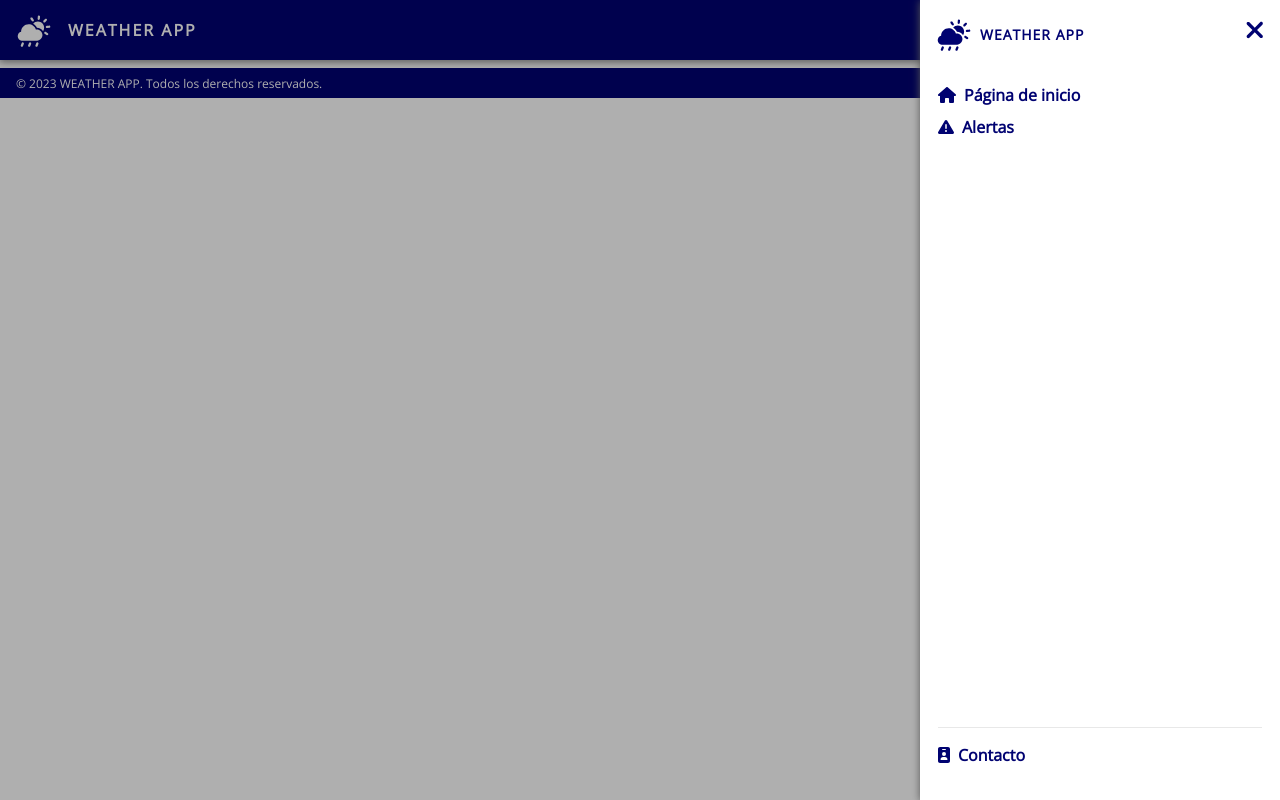
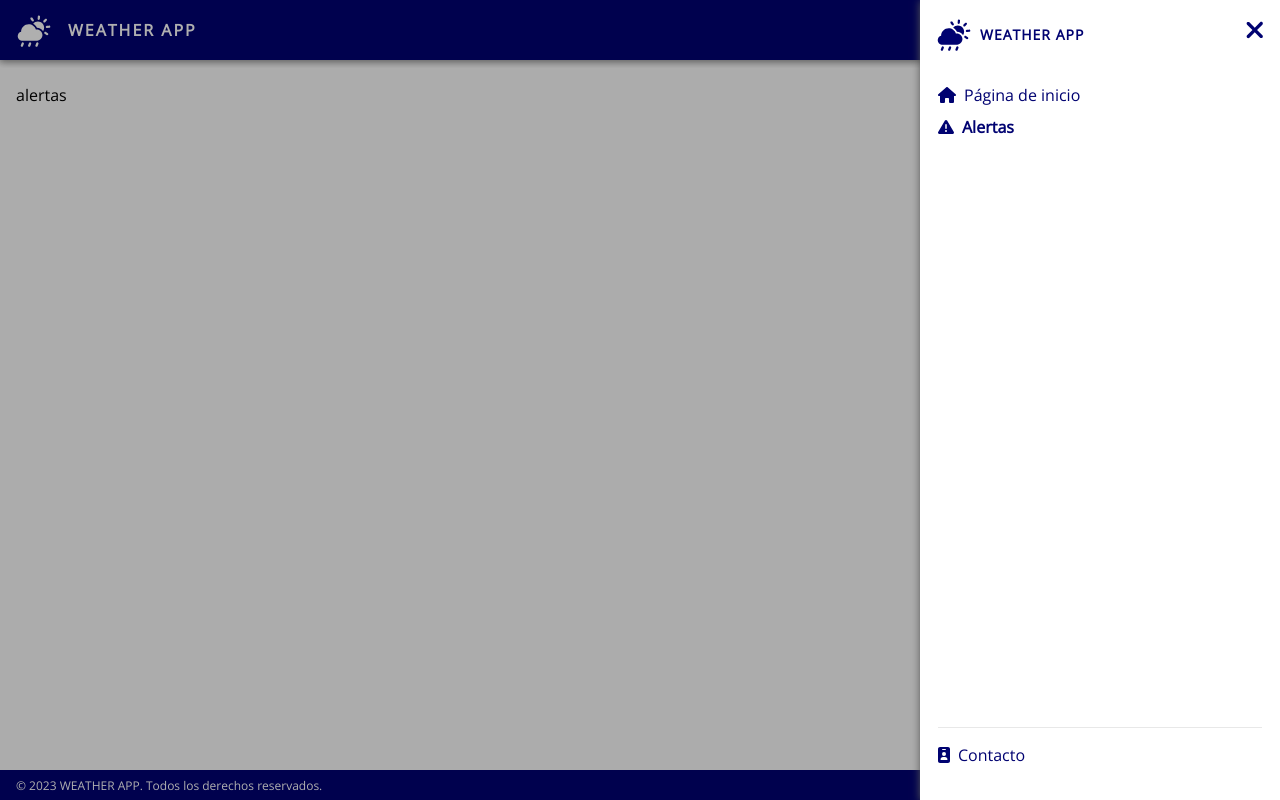
Before and after one commit to marcorm91/weather-app, a React (Create React App) app: page /alerts in a window 1280 px wide. Both pictures are taken after a click on the button 1246 px from the left and 30 px from the top of the page. Built offline with nearby package versions, Linux system fonts and the light colour scheme; no server answers.

Commit message:
add: add weather alerts page and linked component

```diff
--- a/src/App.js
+++ b/src/App.js
@@ -2,6 +2,7 @@
 import WeatherHeader from "./components/weather-header/WeatherHeader"
 import WeatherFooter from "./components/weather-footer/WeatherFooter"
 import WeatherHome from "./pages/weather-home/WeatherHome"
+import WeatherAlerts from "./pages/weather-alerts/WeatherAlerts"
 import { BrowserRouter as Router, Routes, Route } from 'react-router-dom'
 
 function App() {
@@ -10,7 +11,7 @@ function App() {
         <WeatherHeader />
         <Routes>
           <Route path="/" element={<WeatherHome/>} />
-          <Route path="/about" element={''} />
+          <Route path="/alerts" element={<WeatherAlerts/>} />
           <Route path="/contact" element={''} />
         </Routes>
         <WeatherFooter />
--- a/src/components/weather-header/WeatherHeader.js
+++ b/src/components/weather-header/WeatherHeader.js
@@ -16,7 +16,7 @@ const WeatherHeader = () => {
 
   const navItems = [
     { label: `${t('NAVBAR.HOME_PAGE')}`, path: '/', block: 1, icon: faHome },
-    { label: `${t('NAVBAR.ALERTS')}`, path: '/', block: 1, icon: faTriangleExclamation },
+    { label: `${t('NAVBAR.ALERTS')}`, path: '/alerts', block: 1, icon: faTriangleExclamation },
     { label: `${t('NAVBAR.CONTACT')}`, path: '/contact', block: 2, icon: faIdBadge },
   ]
 
--- a/src/components/weather-navbar/WeatherNavbar.js
+++ b/src/components/weather-navbar/WeatherNavbar.js
@@ -1,5 +1,5 @@
 import React from 'react'
-import { Link } from 'react-router-dom'
+import { Link, useLocation } from 'react-router-dom'
 import { WeatherNavbarStyled } from './WeatherNavbarStyled'
 import { FontAwesomeIcon } from '@fortawesome/react-fontawesome'
 import { faTimes } from '@fortawesome/free-solid-svg-icons'
@@ -7,6 +7,7 @@ import { useTranslation } from 'react-i18next'
 
 const WeatherNavbar = ({ items, onClose }) => {
   const { t } = useTranslation()
+  const location = useLocation()
 
   const handleMenuClose = () => {
     onClose()
@@ -18,6 +19,10 @@ const WeatherNavbar = ({ items, onClose }) => {
 
   const block1Items = items.filter((item) => item.block === 1)
   const block2Items = items.filter((item) => item.block === 2)
+
+  const isCurrentPage = (path) => {
+    return location.pathname === path
+  }
 
   return (
     <WeatherNavbarStyled>
@@ -33,7 +38,11 @@ const WeatherNavbar = ({ items, onClose }) => {
           <ul className="block-1__wrapper">
             {block1Items.map((item, index) => (
               <li key={index}>
-                <Link to={item.path} onClick={handleMenuItemClick}>
+                <Link
+                  to={item.path}
+                  onClick={handleMenuItemClick}
+                  className={isCurrentPage(item.path) ? 'active' : ''}
+                >
                   <FontAwesomeIcon icon={item.icon} /> {item.label}
                 </Link>
               </li>
@@ -44,7 +53,11 @@ const WeatherNavbar = ({ items, onClose }) => {
           <ul className="block-2__wrapper">
             {block2Items.map((item, index) => (
               <li key={index}>
-                <Link to={item.path} onClick={handleMenuItemClick}>
+                <Link
+                  to={item.path}
+                  onClick={handleMenuItemClick}
+                  className={isCurrentPage(item.path) ? 'active' : ''}
+                >
                   <FontAwesomeIcon icon={item.icon} /> {item.label}
                 </Link>
               </li>
--- a/src/components/weather-navbar/WeatherNavbarStyled.js
+++ b/src/components/weather-navbar/WeatherNavbarStyled.js
@@ -69,11 +69,13 @@ export const WeatherNavbarStyled = styled.nav`
             a{
                 color: var(--wa-deep-blue);
                 font-size: 16px;
-                font-weight: 700;
                 text-decoration: none;
                 display: inline-flex;
                 align-items: center;
                 gap: 8px;
+                &.active{
+                    font-weight: 700;
+                }
             }
             &.block-2__wrapper{
                 padding-top: 16px;
--- /dev/null
+++ b/src/pages/weather-alerts/WeatherAlerts.js
@@ -0,0 +1,12 @@
+import React from 'react'
+import { WeatherAlertsStyled } from './WeatherAlertsStyled'
+
+const WeatherAlerts = () => {
+  return (
+    <WeatherAlertsStyled>
+      alertas
+    </WeatherAlertsStyled>
+  )
+}
+
+export default WeatherAlerts
--- /dev/null
+++ b/src/pages/weather-alerts/WeatherAlertsStyled.js
@@ -0,0 +1,10 @@
+import styled from "styled-components";
+
+export const WeatherAlertsStyled = styled.main`
+  min-height: calc(100vh - 68px - 30px);
+  max-height: calc(100vh - 68px - 30px);
+  overflow: auto;
+  background-color: var(--wa-dr-white);
+  padding: 16px;
+  box-sizing: border-box;
+`;
```
